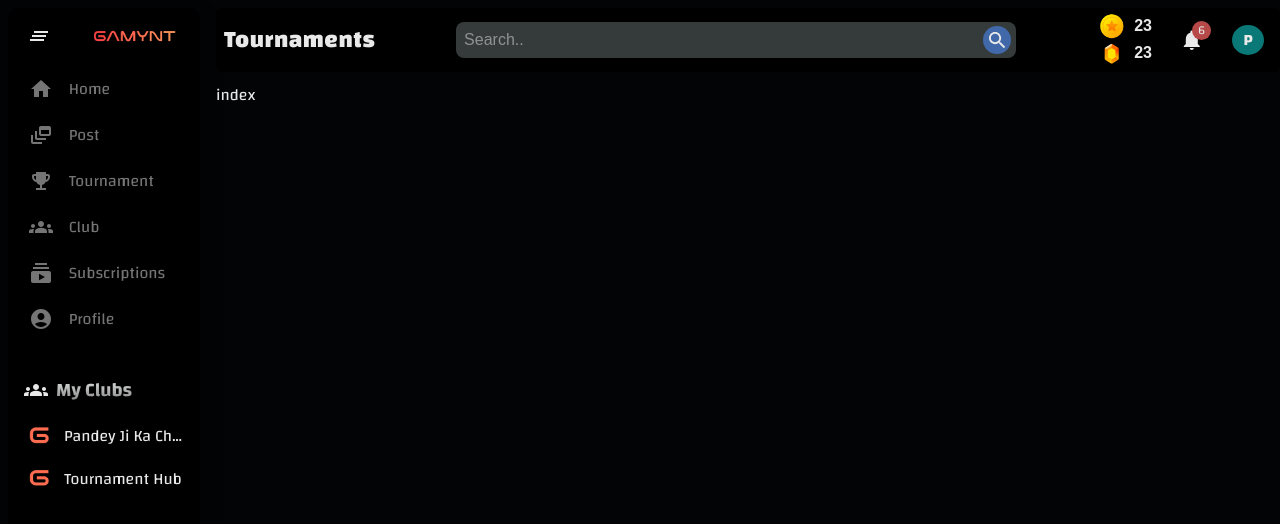
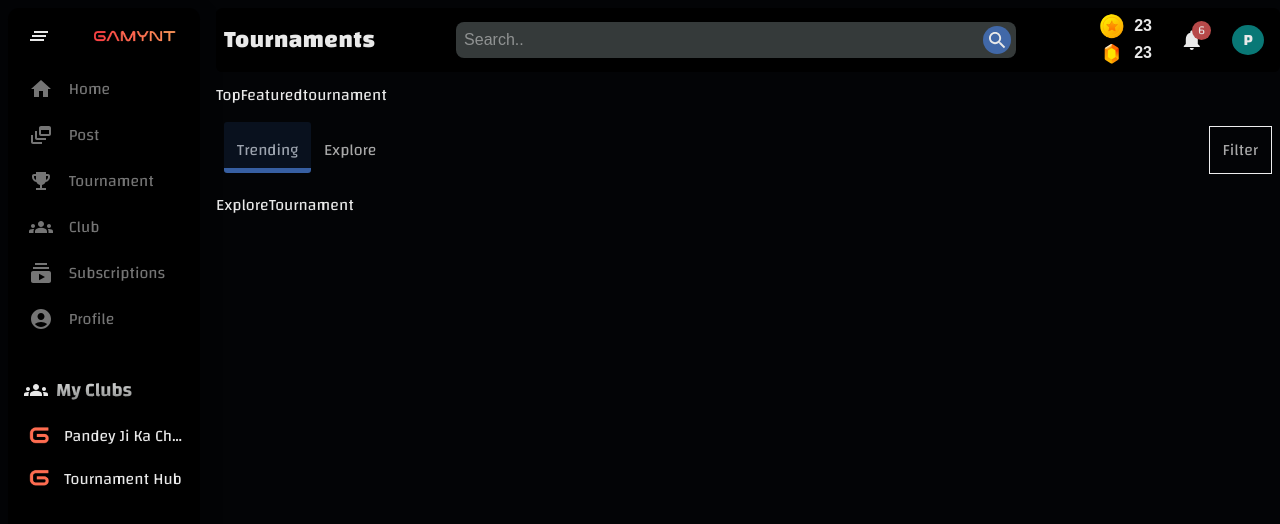
Before and after one commit to legcy143/gamynt_web_v3, a Next.js app: page /tournaments in a window 1280 px wide. Shown: the top 524 px of the page. Built offline with nearby package versions, Linux system fonts and the light colour scheme.

Commit message:
tournament page initiate

```diff
--- /dev/null
+++ b/Page/Tournament/ExploreTournament.jsx
@@ -0,0 +1,9 @@
+import React from 'react'
+
+const ExploreTournament = () => {
+  return (
+    <div>ExploreTournament</div>
+  )
+}
+
+export default ExploreTournament
--- /dev/null
+++ b/Page/Tournament/TopFeaturedtournament.jsx
@@ -0,0 +1,9 @@
+import React from 'react'
+
+const TopFeaturedtournament = () => {
+  return (
+    <div>TopFeaturedtournament</div>
+  )
+}
+
+export default TopFeaturedtournament
--- a/components/Navbar/NavBar.jsx
+++ b/components/Navbar/NavBar.jsx
@@ -40,7 +40,7 @@ const NavBar = () => {
 
             <li className={`${path =="/post" && style.active_link}`} onClick={()=>router.push("/post")}><DynamicFeedIcon /> <p className={shrikclass}>post</p></li>
 
-            <li className={`${path =="/tournament" && style.active_link}`}  onClick={()=>router.push("/tournament")}><EmojiEventsIcon /> <p className={shrikclass}>tournament</p></li>
+            <li className={`${path =="/tournament" && style.active_link}`}  onClick={()=>router.push("/tournaments")}><EmojiEventsIcon /> <p className={shrikclass}>tournament</p></li>
 
             <li className={`${path =="/club" && style.active_link}`} onClick={()=>router.push("/club")}><GroupsIcon /> <p className={shrikclass}>club</p></li>
 
--- /dev/null
+++ b/pages/styles/tournament.module.scss
@@ -0,0 +1,54 @@
+@import "../../styles/mixins";
+
+.tournament_nav{
+    @include stickynav();
+    @include flex_box($gap:0rem);
+    width: 100%;
+    ul{
+        position: relative;
+        cursor: pointer;
+        padding: 0.5rem 0.8rem;
+        @include flex_box(row , $gap:0.5rem);
+        list-style: none;
+        color: var(--theme-color-dark);
+        &:last-child{
+            margin-left: auto;
+            border: 1px solid #eee;
+        }
+        li{
+            font-size: 0.8rem;
+            list-style: none;
+        }
+        &:hover:not(.active_link){
+            color: var(--theme-color);
+        }
+
+    }
+}
+.active_link {
+    &::before {
+        bottom: 0;
+        left: 0;
+        width: 100%;
+        height: 100%;
+        content: "";
+        position: absolute;
+        border-bottom: 5px solid var(--primary-color);
+        background-color: rgba(var(--primary-color-rgb), 0.1);
+        border-radius: 0.2rem;
+    }
+}
+@media (max-width:$mobile) {
+    .tournament_nav{
+        top: 0rem;
+        justify-content: space-between;
+        ul{
+            padding: 0.5rem;
+            width: 100%;
+        @include flex_box(column , $gap:0rem);
+        li{
+            font-size: 0.7rem;
+        }
+    }
+}
+}
--- a/pages/tournaments/index.js
+++ b/pages/tournaments/index.js
@@ -1,8 +1,25 @@
-import React from 'react'
+import React, { Fragment } from 'react'
+import ExploreTournament from '../../Page/Tournament/ExploreTournament'
+import TopFeaturedtournament from '../../Page/Tournament/TopFeaturedtournament'
+import style from "../styles/tournament.module.scss"
 
 function index() {
   return (
-    <div>index</div>
+    <Fragment>
+      <TopFeaturedtournament/>
+       <nav className={style.tournament_nav}>
+          <ul className={style.active_link}>
+            trending
+          </ul>
+          <ul>
+            explore
+          </ul>
+          <ul>
+            filter
+          </ul>
+        </nav>
+        <ExploreTournament/>
+    </Fragment>
   )
 }
 
--- a/styles/app.scss
+++ b/styles/app.scss
@@ -2,6 +2,8 @@
 
 .model{
 @include flex_box();
+background-color: rgba(0, 0, 0, 0.315);
+backdrop-filter: blur(0.5px);
 }
 
 .page_view{
@@ -10,6 +12,7 @@
     height: 100vh;
     @include scrollbar();
     .page_view_section{
+        animation: pageanime 1s ease;
         overflow-y: scroll;
         flex: 1 1 auto;
         @include scrollbar(0,0);
@@ -23,6 +26,15 @@
             padding: 4rem 0.4rem;
             padding-bottom: 4rem;
         }
+    }
+}
+@keyframes pageanime {
+    0%{
+
+        opacity: 0;
+    }
+    100%{
+        opacity: 1;
     }
 }
 
```
Also changed, not shown: Page/Tournament/Tournamentcard.jsx (+9 -0 lines), Page/Tournament/styles/tournamentitem.module.scss (added, +15 -0 lines), Page/Tournament/Tournamentpage.jsx (deleted), Page/Tournament/styles/tournamentnav.module.scss (deleted), 1 other file (tests, documents, lock files or other folders).
